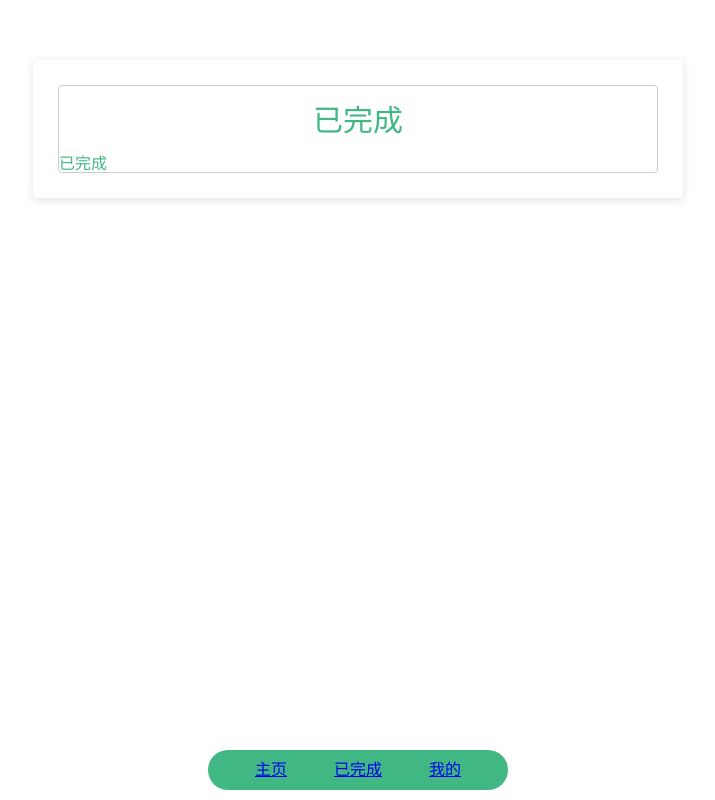
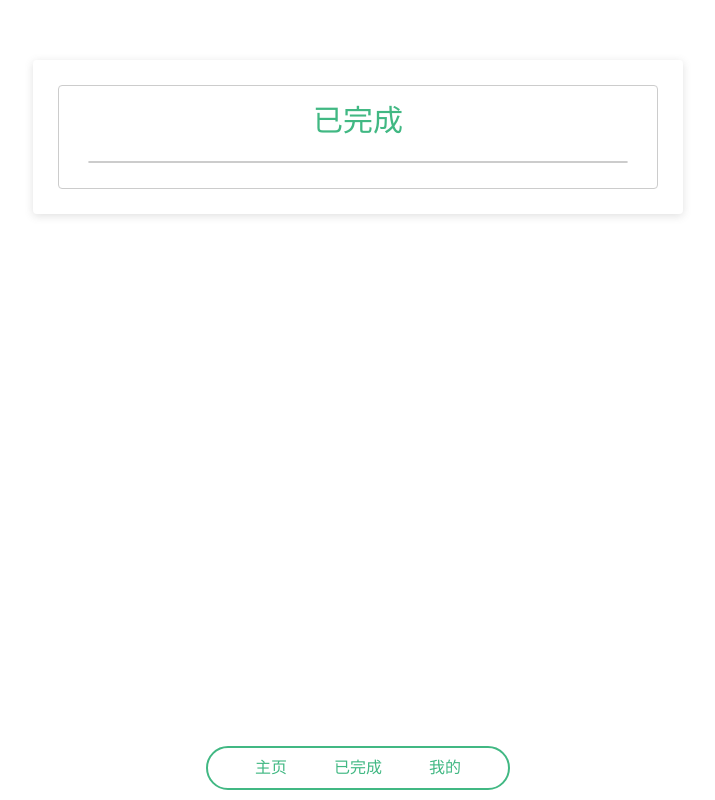
Before and after one commit to gaoyaoku/Vue, a Vue app: page /completed in a window 1280 px wide. Shown: the whole page, without its empty margins (282-997 px from the left). Built offline with nearby package versions, Linux system fonts and the light colour scheme.

Commit message:
added archive function & optimized the completed page

```diff
--- a/src/components/CountItem.vue
+++ b/src/components/CountItem.vue
@@ -2,6 +2,7 @@
     <div class="CountItem">
         <input type="checkbox" v-model="changeAllTodosStatus"/>
         <span>完成 {{ countDone }} / {{ countTotal }} 全部</span>
+        <button @click="archiveAllTodos()">归档</button>
         <button @click="deleteAllTodos()">删除</button>
     </div>
     <!--  label标签主要用于绑定一个表单元素, 当点击label标签的时候, 被绑定的表单元素就会获得输入焦点-->
@@ -12,35 +13,24 @@ import {mapGetters, mapMutations} from 'vuex'
 
 export default {
     name: "CountItem",
-    // props: ['todos'],
     computed: {
         ...mapGetters(['countTotal','countDone']),
-        // countTotal() {
-        //   return this.todos.length
-        // },
-        // countDone() {
-        //   //使用reduce方法做条件统计。丛0开始计数，对每一个todo遍历，返回的结果作为下一次循环的count，最后reduce返回最后一次计数。
-        //   return this.todos.reduce((count, todo) => todo.done ? count + 1 : count, 0)
-        // },
-        //控制全选按钮，由于计算属性使用v-model双向绑定数据，所以需要利用getter和setter
         // todo 当全选时，删除线效果不生效，未设置触发。
         changeAllTodosStatus: {
             get() {
                 return this.countTotal === this.countDone && this.countTotal > 0
             },
             set(flag) {
-                // this.$emit('selectAllTodo', value)
                 this.$store.commit('CHANGE_ALL_TODOS_STATUS', flag)
             }
         }
     },
     methods: {
-        // deleteAllTodos() {
-        //     // this.$emit('deleteAllTodo')
-        //     this.$store.commit('DELETE_ALL_TODOS')
-        // }
         // 若需要传递参数，可在上方调用时传递。
-        ...mapMutations({deleteAllTodos:'DELETE_ALL_TODOS'})
+        ...mapMutations({
+            deleteAllTodos: 'DELETE_ALL_TODOS',
+            archiveAllTodos: 'ARCHIVE_ALL_TODOS'
+        })
     }
 
 }
--- a/src/components/Item.vue
+++ b/src/components/Item.vue
@@ -15,7 +15,8 @@
             />
         </div>
         <div class='li-right'>
-            <button @click="editable(todo)">编辑</button>
+            <button @click="editTodo(todo)" v-if="!todo.done">编辑</button>
+            <button @click="archiveTodo(todo)" v-if="archive">归档</button>
             <button @click="deleteTodo(todo)">删除</button>
         </div>
     </li>
@@ -26,7 +27,7 @@
 
 export default {
     name: "Item",
-    props: ['todo'],
+    props: ['todo', 'archive'],
     data() {
         return {
             titleStyle: {
@@ -35,25 +36,18 @@ export default {
         }
     },
     methods: {
-        // 由于状态改变后无法直接修改传入todo.done 所以利用函数把状态改变的id传回App中的数据
-        // 利用全局事件总线，帮助触发$bus身上的事件，并传递参数
-        // getTodoIdForSelect() {
-        //     this.$bus.$emit('selectTodo', this.todo.id)
-        //     // 借助此函数设置选择完成后的删除线效果。直接"title-css": this.todo.done不生效！
-        //     this.titleStyle['title-style'] = !this.titleStyle['title-style']
-        // },
         changeTodoStatus(todo) {
             this.$store.commit('CHANGE_TODO_STATUS', todo.id)
             this.titleStyle['title-style'] = !this.titleStyle['title-style']
         },
-        // getTodoIdForDelete() {
-        //     pubsub.publish('deleteTodo', this.todo.id)
-        // },
         deleteTodo(todo) {
             this.$store.commit('DELETE_TODO', todo.id)
         },
+        archiveTodo(todo) {
+            this.$store.commit('ARCHIVE_TODO', todo)
+        },
         // 编辑
-        editable(todo) {
+        editTodo(todo) {
             // 使用todo.hasOwnProperty报错
             // 点击了编辑，再次点击无效
             if (!todo.editable) {
@@ -70,7 +64,6 @@ export default {
             if (!e.target.value.trim()) {
                 return alert('输入不能为空！')
             }
-            // this.$bus.$emit('editTodo', todo.id, e.target.value)
             // 由于不能传递两个参数，所以构造成一个对象。修改后会渲染。
             this.$store.commit('EDIT_TODO', {id:todo.id, title: e.target.value})
         }
--- a/src/components/ItemList.vue
+++ b/src/components/ItemList.vue
@@ -2,7 +2,7 @@
     <ul>
         <!--动画效果-->
         <transition-group name="todo" appear>
-            <Item v-for="todo in $store.state.todoStore" :key="todo.id" :todo="todo"/>
+            <Item v-for="todo in store" :key="todo.id" :todo="todo" :archive="archive"/>
         </transition-group>
     </ul>
 </template>
@@ -12,10 +12,10 @@ import Item from "@/components/Item";
 
 export default {
     name: "ItemList",
+    props: ['store', 'archive'],
     components: {
         Item
     },
-    // props: ['todos']
 }
 </script>
 
@@ -25,7 +25,7 @@ ul
     border 1px solid #ccc
     border-radius 4px
     width 90%
-    margin 25px auto 0
+    margin 25px auto
 
 .todo-enter-active
     animation todo 0.5s linear
--- a/src/components/Navigation.vue
+++ b/src/components/Navigation.vue
@@ -1,13 +1,13 @@
 <template>
     <div class="navigation" >
         <div class="home">
-            <router-link to="/home">主页</router-link>
+            <router-link to="/home" class="nav">主页</router-link>
         </div>
         <div class="history">
-            <router-link to="/completed">已完成</router-link>
+            <router-link to="/completed" class="nav">已完成</router-link>
         </div>
         <div class="me">
-            <router-link to="/me">我的</router-link>
+            <router-link to="/me" class="nav">我的</router-link>
         </div>
     </div>
 </template>
@@ -25,10 +25,12 @@ export default {
 .navigation
     width 300px
     height 40px
-    background-color base-color
+    //background-color base-color
     color white
-    text-decoration none
-    //border 1px solid black
+    // 在此设置不生效？？？
+    //text-decoration none
+    border 2px solid base-color
+    //box-shadow: rgba(0, 0, 0, 0.1) -4px 9px 25px -6px;
     border-radius @height
     position fixed
     bottom 10px
@@ -41,5 +43,11 @@ export default {
     justify-content space-evenly
     align-items center
 
+    .nav
+        text-decoration none
+        color base-color
 
+.router-link-active
+    text-decoration none
+    color #0A7243FF
 </style>
--- a/src/pages/Completed.vue
+++ b/src/pages/Completed.vue
@@ -3,7 +3,7 @@
         <div class="todo-container">
             <div class="todo-wrapper">
                 <Title title="已完成"/>
-                已完成
+                <ItemList :store="$store.state.todoCompletedStore" :archive="false"/>
             </div>
         </div>
     </div>
@@ -11,10 +11,13 @@
 
 <script>
 import Title from "@/components/Title";
+import ItemList from "@/components/ItemList";
+
 export default {
     name: "Completed",
     components: {
-        Title
+        Title,
+        ItemList
     }
 }
 </script>
--- a/src/pages/Home.vue
+++ b/src/pages/Home.vue
@@ -4,7 +4,7 @@
             <div class="todo-wrapper">
                 <Title title="待办"/>
                 <AddItem/>
-                <ItemList/>
+                <ItemList :store="$store.state.todoStore" :archive="true"/>
                 <countItem/>
             </div>
         </div>
@@ -26,78 +26,6 @@ export default {
         ItemList,
         CountItem
     },
-    /*data() {
-      return {
-        // {id:'001',title:'吃饭',done:false}
-        // todos: JSON.parse(localStorage.getItem('todos')) || []
-      }
-    },
-    // 浏览器本地存储, 数据在数组中，添加时通过unshift()方法，会触发watch，且开启deep，当每一个对象中的元素改变时。
-    watch: {
-      todos: {
-        deep:true,
-        handler(value){
-          localStorage.setItem('todos',JSON.stringify(value))
-        }
-      }
-    },
-    methods: {
-      // 给子组件传入一个函数，利用子组件的数据
-      addTodo(todo) {
-        this.todos.unshift(todo)
-      },
-      //是否勾选
-      selectTodo(id) {
-        this.todos.forEach((todo) => {
-          if(todo.id === id) {
-            todo.done = !todo.done
-          }
-        })
-      },
-      //是否删除
-      // 利用消息订阅，传入的第一个参数是消息名，用_作为占位符。
-      deleteTodo(_,id) {
-        console.log("删除")
-        this.todos = this.todos.filter(todo => {
-          return todo.id !== id
-        })
-      },
-      // 是否全部选择或不选
-      selectAllTodo(flag) {
-        this.todos.forEach((todo) => {
-          todo.done = flag
-        })
-      },
-      // 删除所有已经完成的todo
-      deleteAllTodo() {
-        this.todos = this.todos.filter((todo) => {
-          return !todo.done
-        })
-      },
-      // 是否勾选
-      editTodo(id, value) {
-        this.todos.forEach((todo) => {
-          if(todo.id === id) {
-            todo.title = value
-          }
-        })
-      },
-    },
-    mounted() {
-      // 绑定事件，接受参数，执行回调函数。
-      this.$bus.$on('selectTodo', this.selectTodo)
-      // 订阅消息，由于每发布一次，id更改，且依赖id
-      this.pubsubId = pubsub.subscribe('deleteTodo', this.deleteTodo)
-      // 编辑
-      this.$bus.$on('editTodo', this.editTodo)
-    },
-    beforeDestroy() {
-      // 由于此组件被销毁时，$bus身上的时间还在，所以就帮助销毁一下。
-      this.$bus.$off('selectTodo')
-      // 传入id
-      pubsub.unsubscribe(this.pubsubId)
-      this.$bus.$off('editTodo')
-    }*/
 }
 </script>
 
--- a/src/pages/Me.vue
+++ b/src/pages/Me.vue
@@ -3,7 +3,9 @@
         <div class="todo-container">
             <div class="todo-wrapper">
                 <Title title="我的"/>
-                我的
+                <div class="img">
+                    <img src="../assets/logo.png"/>
+                </div>
             </div>
         </div>
     </div>
@@ -29,4 +31,7 @@ export default {
     base-container()
     color base-color
 
+    .img
+        margin 0 auto
+
 </style>
--- a/src/store/index.js
+++ b/src/store/index.js
@@ -6,7 +6,8 @@ Vue.use(Vuex)
 //创建并暴露store
 export default new Vuex.Store({
     state: {
-        todoStore: JSON.parse(localStorage.getItem('todos')) || []
+        todoStore: JSON.parse(localStorage.getItem('todoStore')) || [],
+        todoCompletedStore: JSON.parse(localStorage.getItem('todoCompletedStore')) || []
     },
     actions: {
 
@@ -21,10 +22,22 @@ export default new Vuex.Store({
             })
         },
         DELETE_TODO(state, id) {
-            state.todoStore.filter((todo) => {
+            state.todoStore = state.todoStore.filter((todo) => {
                 return todo.id !== id
             })
-            console.log(`DELETE_TODO: ${id}`)
+            state.todoCompletedStore = state.todoCompletedStore.filter((todo) => {
+                return todo.id !== id
+            })
+        },
+        ARCHIVE_TODO(state, Todo) {
+            // 注意filter不改变原数组
+            state.todoStore = state.todoStore.filter((todo) => {
+                return todo.id !== Todo.id
+            })
+            console.log(`DELETE_TODO: ${Todo.title}`)
+
+            Todo.done = true
+            state.todoCompletedStore.unshift(Todo)
         },
         EDIT_TODO(state, {id,title}) {
             state.todoStore.forEach((todo) => {
@@ -35,6 +48,8 @@ export default new Vuex.Store({
         },
         ADD_TODO(state, todoObject) {
             state.todoStore.unshift(todoObject)
+            // todo 存储
+            localStorage.setItem('todoStore',JSON.stringify(state.todoStore))
         },
         CHANGE_ALL_TODOS_STATUS(state, flag) {
             state.todoStore.forEach((todo) => {
@@ -42,6 +57,17 @@ export default new Vuex.Store({
             })
         },
         DELETE_ALL_TODOS(state) {
+            state.todoStore = state.todoStore.filter((todo) => {
+                return !todo.done
+            })
+        },
+        ARCHIVE_ALL_TODOS(state) {
+            state.todoStore.forEach((todo) => {
+                if(todo.done) {
+                    // this.$set(todo, 'archived', true)
+                    state.todoCompletedStore.unshift(todo)
+                }
+            })
             state.todoStore = state.todoStore.filter((todo) => {
                 return !todo.done
             })
```
